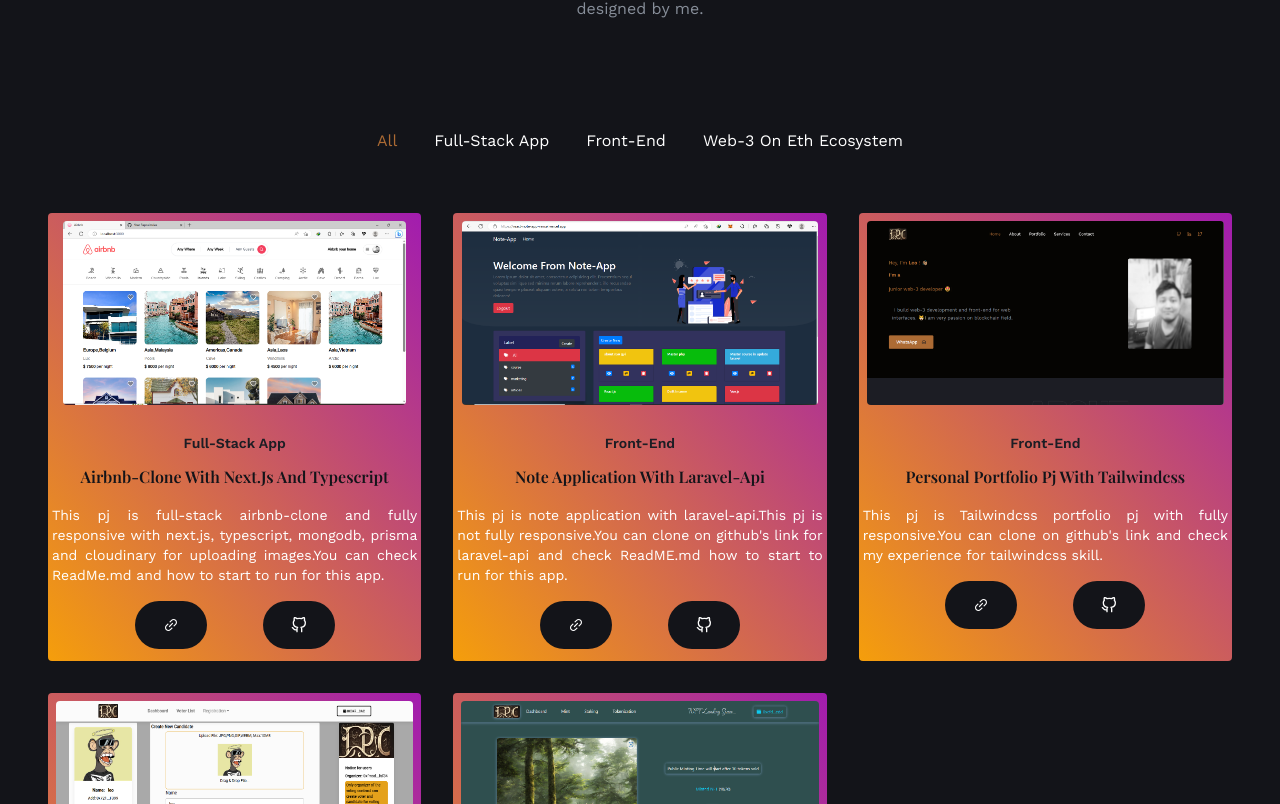
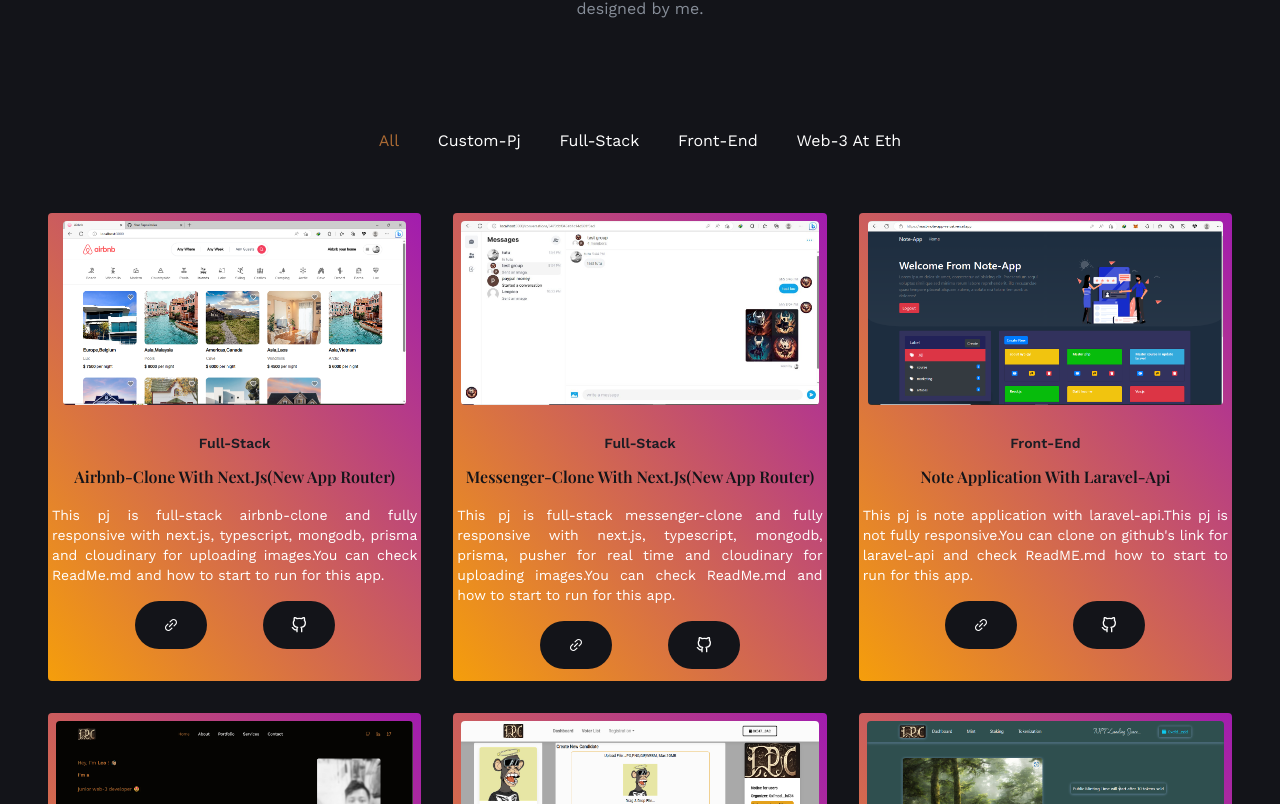
Before and after one commit to leopico/portfolio, a React (Create React App) app: page / in a window 1280 px wide. Shown: the part 2096-2900 px from the top of the page. Built offline with nearby package versions, Linux system fonts and the light colour scheme; a web font is replaced by a local one.

Commit message:
added messenger-clone pj

```diff
--- a/src/data.js
+++ b/src/data.js
@@ -11,6 +11,7 @@ import {
 
 // projects images
 import Project1 from "./assets/img/projects/p1.png";
+import Project2 from "./assets/img/projects/p2.jpg";
 import Project4 from "./assets/img/projects/p4.png";
 import Project5 from "./assets/img/projects/p5.png";
 import Project6 from "./assets/img/projects/p6.png";
@@ -156,13 +157,16 @@ export const projectsNav = [
     name: "all",
   },
   {
-    name: "Full-stack app",
+    name: "Custom-pj",
+  },
+  {
+    name: "Full-stack",
   },
   {
     name: "Front-end",
   },
   {
-    name: "Web-3 on eth ecosystem",
+    name: "Web-3 at eth",
   },
 ];
 
@@ -171,12 +175,22 @@ export const projectsData = [
   {
     id: "1",
     image: Project1,
-    name: "Airbnb-clone with next.js and typescript",
-    category: "Full-stack app",
+    name: "Airbnb-clone with next.js(new app router)",
+    category: "Full-stack",
     description:
       "This pj is full-stack airbnb-clone and fully responsive with next.js, typescript, mongodb, prisma and cloudinary for uploading images.You can check ReadMe.md and how to start to run for this app.",
     github: "https://github.com/leopico/airbnb-clone.git",
     link: "https://booking-app-six-flame.vercel.app/",
+  },
+  {
+    id: "2",
+    image: Project2,
+    name: "Messenger-clone with next.js(new app router)",
+    category: "Full-stack",
+    description:
+      "This pj is full-stack messenger-clone and fully responsive with next.js, typescript, mongodb, prisma, pusher for real time and cloudinary for uploading images.You can check ReadMe.md and how to start to run for this app.",
+    github: "https://github.com/leopico/chat-app.git",
+    link: "https://chat-app-clone-kappa.vercel.app/",
   },
   {
     id: "4",
@@ -202,7 +216,7 @@ export const projectsData = [
     id: "6",
     image: Project6,
     name: "Voting DAO Dapp",
-    category: "Web-3 on eth ecosystem",
+    category: "Web-3 at eth",
     description:
       "This pj is Voting DAO demo pj with fully responsive.You can clone on github's link for back-end side and check on ReadME.md how to start to run for this app.",
     github: "https://github.com/leopico/voting-dao-backend.git",
@@ -212,7 +226,7 @@ export const projectsData = [
     id: "7",
     image: Project7,
     name: "NFT Minting Site Dapp with keccak256 for whitelist function",
-    category: "Web-3 on eth ecosystem",
+    category: "Web-3 at eth",
     description:
       "This pj is NFT minting pj with solidity smart contract with fully responsive.You can clone on github's link for back-end side and check on ReadME.md how to start to run for this app.",
     github: "https://github.com/leopico/nft-space.git",
```
Also changed, not shown: src/assets/img/projects/p2.jpg (added).
